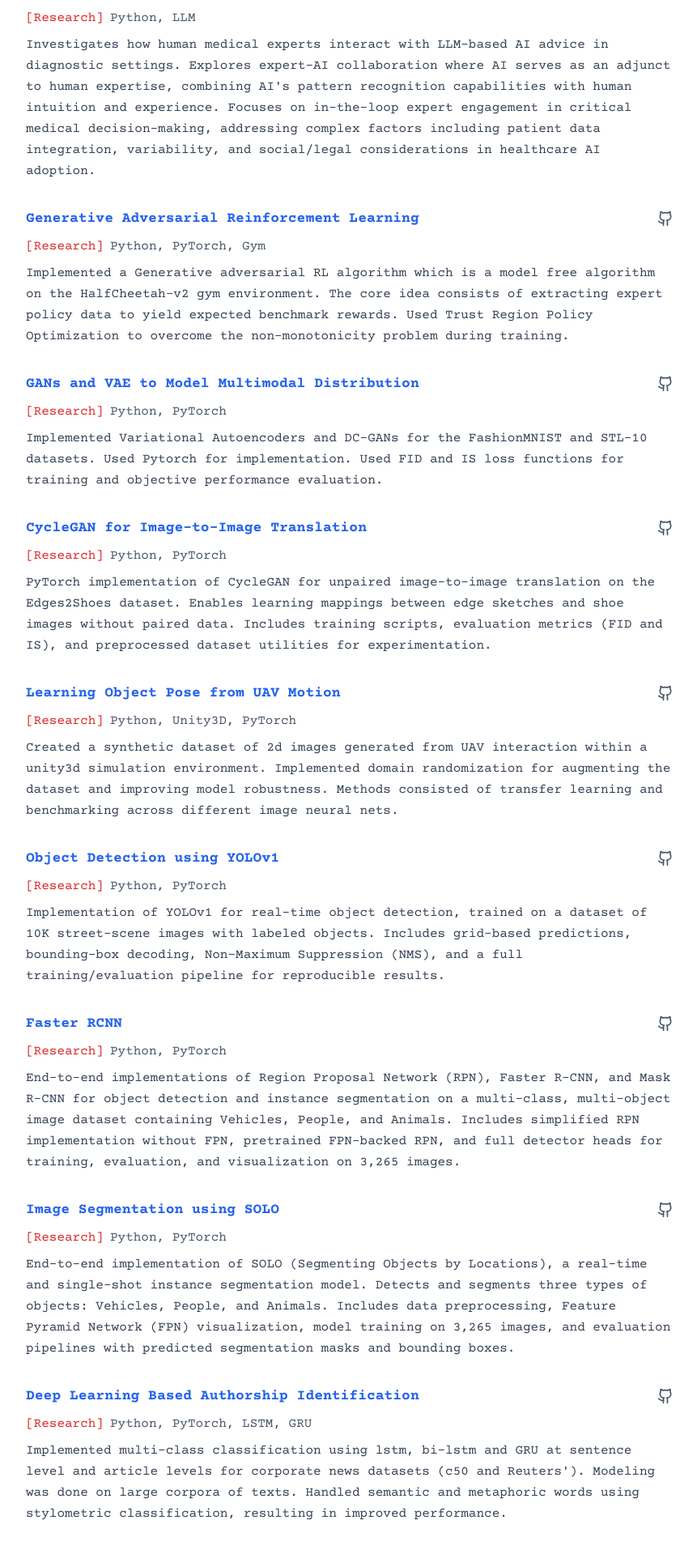
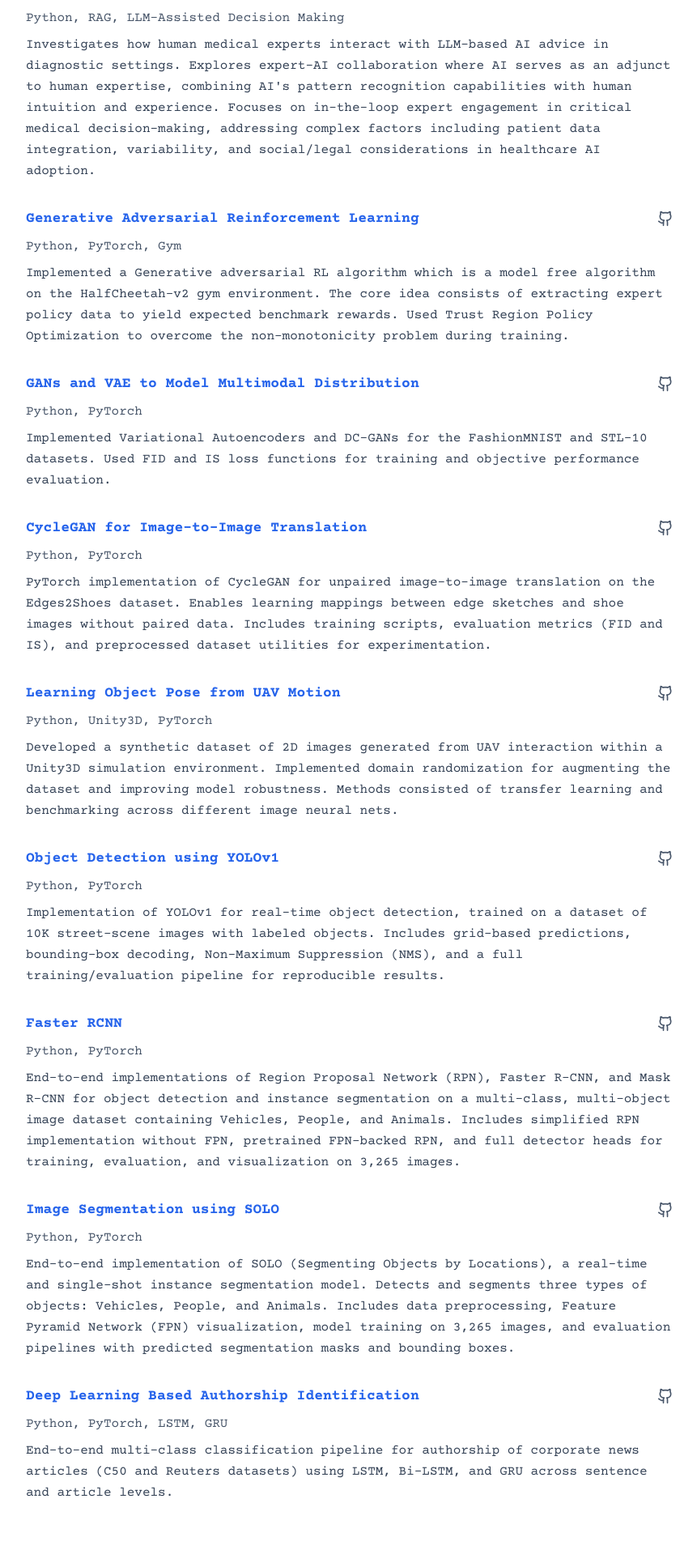
Before and after one commit to ranjn2/Ranjani-portfolio, a Next.js app: page /projects in a window 1280 px wide. Shown: the part 514-2428 px from the top of the page at 81% size, without its empty margins (208-1069 px from the left). Built offline with nearby package versions, Linux system fonts and the light colour scheme.

Commit message:
Project descriptions modified and CV updated

```diff
--- a/components/Projects.tsx
+++ b/components/Projects.tsx
@@ -7,7 +7,7 @@ const projects = [
   {
     title: "Human-AI Collaborative Diagnostics",
     category: "Research",
-    technologies: ["Python", "LLM"],
+    technologies: ["Python", "RAG", "LLM-Assisted Decision Making"],
     description: "Investigates how human medical experts interact with LLM-based AI advice in diagnostic settings. Explores expert-AI collaboration where AI serves as an adjunct to human expertise, combining AI's pattern recognition capabilities with human intuition and experience. Focuses on in-the-loop expert engagement in critical medical decision-making, addressing complex factors including patient data integration, variability, and social/legal considerations in healthcare AI adoption.",
     github: "https://github.com/ranjn2/Human-AI-Collaborative-Decision-Making",
   },
@@ -22,7 +22,7 @@ const projects = [
     title: "GANs and VAE to Model Multimodal Distribution",
     category: "Research",
     technologies: ["Python", "PyTorch"],
-    description: "Implemented Variational Autoencoders and DC-GANs for the FashionMNIST and STL-10 datasets. Used Pytorch for implementation. Used FID and IS loss functions for training and objective performance evaluation.",
+    description: "Implemented Variational Autoencoders and DC-GANs for the FashionMNIST and STL-10 datasets. Used FID and IS loss functions for training and objective performance evaluation.",
     github: "https://github.com/ranjn2/vae-gan-image-generation",
   },
   {
@@ -36,8 +36,8 @@ const projects = [
     title: "Learning Object Pose from UAV Motion",
     category: "Research",
     technologies: ["Python", "Unity3D", "PyTorch"],
-    description: "Created a synthetic dataset of 2d images generated from UAV interaction within a unity3d simulation environment. Implemented domain randomization for augmenting the dataset and improving model robustness. Methods consisted of transfer learning and benchmarking across different image neural nets.",
-    github: "https://github.com",
+    description: "Developed a synthetic dataset of 2D images generated from UAV interaction within a Unity3D simulation environment. Implemented domain randomization for augmenting the dataset and improving model robustness. Methods consisted of transfer learning and benchmarking across different image neural nets.",
+    github: "https://github.com/ranjn2/pose-estimation",
   },
   {
     title: "Object Detection using YOLOv1",
@@ -64,7 +64,7 @@ const projects = [
     title: "Deep Learning Based Authorship Identification",
     category: "Research",
     technologies: ["Python", "PyTorch", "LSTM", "GRU"],
-    description: "Implemented multi-class classification using lstm, bi-lstm and GRU at sentence level and article levels for corporate news datasets (c50 and Reuters'). Modeling was done on large corpora of texts. Handled semantic and metaphoric words using stylometric classification, resulting in improved performance.",
+    description: "End-to-end multi-class classification pipeline for authorship of corporate news articles (C50 and Reuters datasets) using LSTM, Bi-LSTM, and GRU across sentence and article levels.",
     github: "https://github.com/arthtalati/Deep-Learning-based-Authorship-Identification",
   },
 ]
@@ -107,8 +107,7 @@ export default function Projects() {
                 )}
               </div>
               <div className="mb-2">
-                <span className="text-red-600 font-medium">[{project.category}]</span>
-                <span className="text-slate-600 ml-2">
+                <span className="text-slate-600">
                   {project.technologies.join(", ")}
                 </span>
               </div>
```
Also changed, not shown: 1 other file (tests, documents, lock files or other folders).
